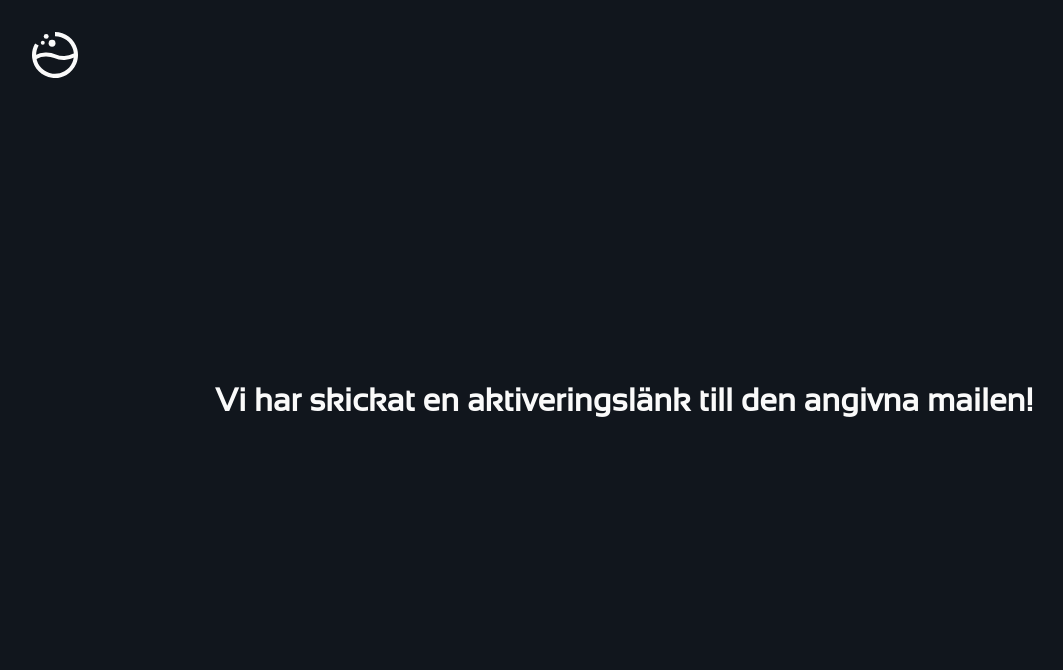
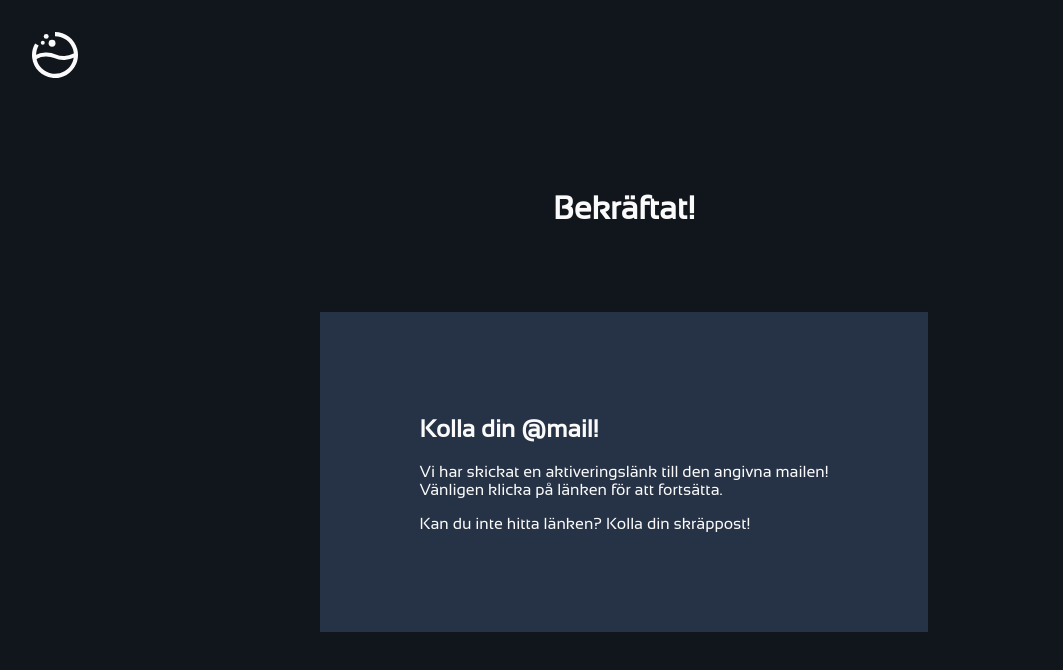
Before and after one commit to nybbe123/h2go, a Next.js app: page /verify in a window 1280 px wide. Shown: the top 670 px of the page, without its empty margins (16-1079 px from the left). Built offline with nearby package versions, Linux system fonts and the light colour scheme.

Commit message:
added more styling

```diff
--- a/pages/verify.tsx
+++ b/pages/verify.tsx
@@ -9,7 +9,18 @@ const Verify: NextPage = () => {
         <Logo />
       </div>
       <div>
-        <h1>Vi har skickat en aktiveringslänk till den angivna mailen!</h1>
+        <h1>Bekräftat!</h1>
+      </div>
+      <div className={styles["confirm-container"]}>
+        <div>
+          <h2>Kolla din @mail!</h2>
+          <p>
+            Vi har skickat en aktiveringslänk till den angivna mailen!
+            <br />
+            Vänligen klicka på länken för att fortsätta.
+          </p>
+          <p>Kan du inte hitta länken? Kolla din skräppost!</p>
+        </div>
       </div>
     </div>
   );
--- a/styles/SignUpPage.module.scss
+++ b/styles/SignUpPage.module.scss
@@ -73,3 +73,14 @@
         background-color: var(--dark-blue);
         }
     }
+
+    .confirm-container {
+
+      display: flex;
+      flex-direction: column;
+      align-items: center;
+      justify-content: center;
+      height: 20rem;
+      width: 50%;
+      background-color: #263245;
+    }
```
Also changed, not shown: styles/ConfirmationPage.module.scss (line endings or trailing spaces).
